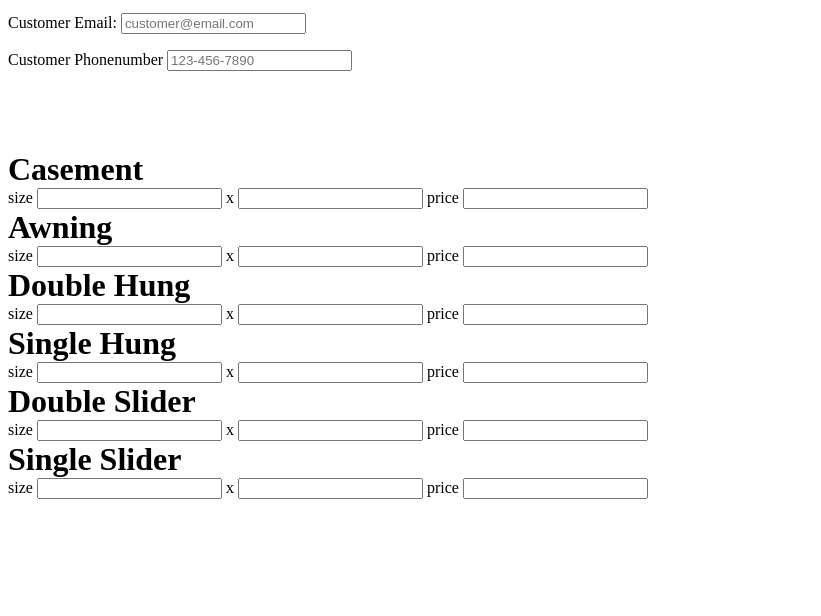
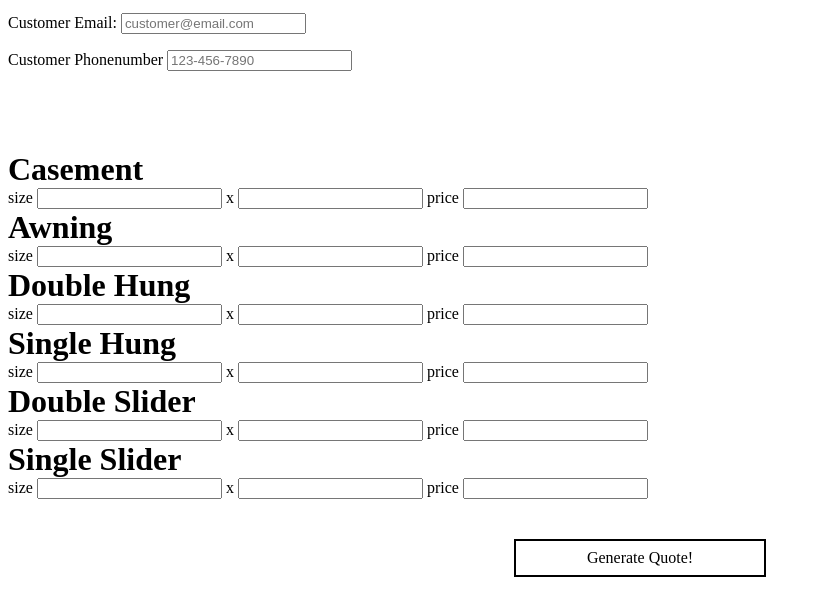
Before and after one commit to NurulloBoboev/QuoteGenerator, a plain HTML site: page index.html in a window 1280 px wide. Shown: the part 104-720 px from the top of the page, without its empty margins (0-821 px from the left). Drawn offline with Linux system fonts and the light colour scheme.

Commit message:
added button template

```diff
--- a/index.css
+++ b/index.css
@@ -21,3 +21,12 @@
     font-weight: bold;
     font-size: 32px;
 }
+
+.generate{
+    text-align: center;
+    margin-top: 5vh;
+    border: 2px solid black;
+    margin-left: 40%;
+    margin-right: 40%;
+    padding: 1vh;
+}
--- a/index.html
+++ b/index.html
@@ -126,7 +126,9 @@
 
     </div>
 
-
+    <div class="generate">
+      <label> Generate Quote!</label>
+    </div>
 
 
 
```
